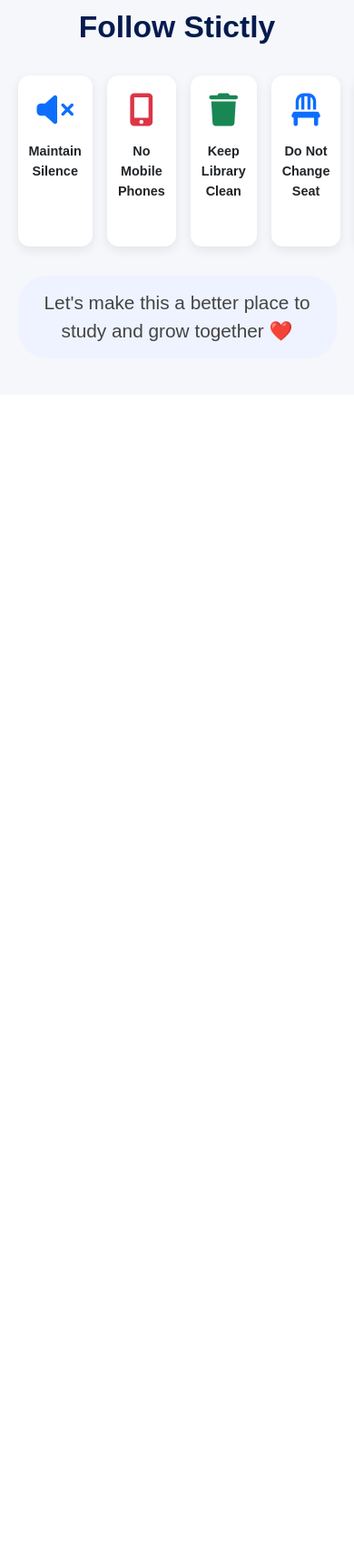
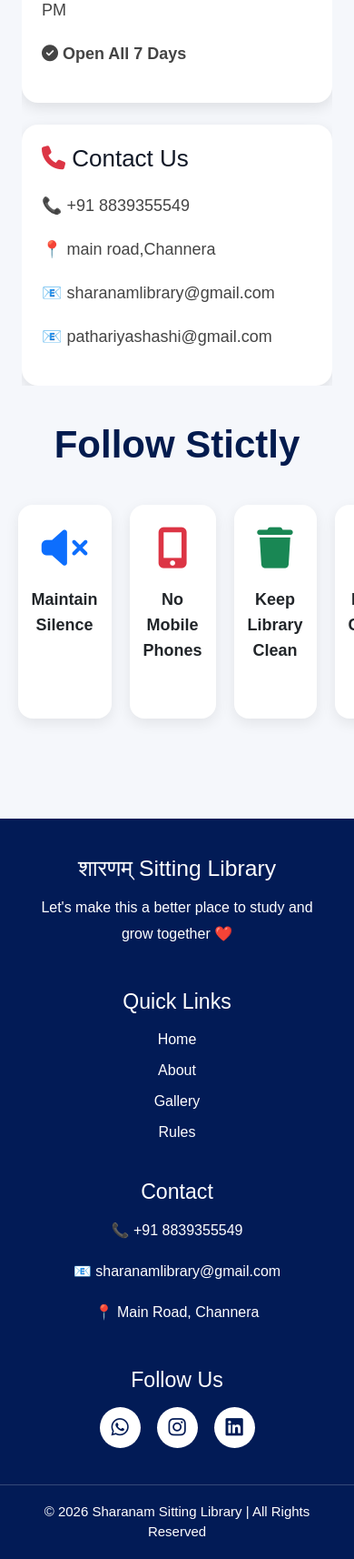
Before and after one commit to pathariyashashi/sharanam-library, a Django app: page / in a window 390 px wide. Shown: the part 1680-3394 px from the top of the page at 91% size. Before the commit the page ends 2074 px from the top, so only its background shows below. Run offline with Django 5.2, Linux system fonts and the light colour scheme.

Commit message:
responsive fix

```diff
--- a/templates/library/home.html
+++ b/templates/library/home.html
@@ -323,11 +323,6 @@
 
             border-radius:40px;
         }
-
-        html{
-    zoom:80%;
-}
-
 body{
     overflow-x:hidden;
 }
@@ -629,6 +624,126 @@ img{
 
 }
 
+.footer{
+
+    background:#021b56;
+
+    color:white;
+
+    margin-top:60px;
+
+    padding-top:40px;
+    width:100%;
+    overflow:hidden;
+}
+
+.footer-content{
+
+    display:grid;
+
+    grid-template-columns:repeat(auto-fit,minmax(220px,1fr));
+
+    gap:30px;
+
+    padding:0 8% 40px;
+}
+
+.footer h2,
+.footer h3{
+
+    margin-bottom:15px;
+}
+
+.footer p{
+
+    line-height:1.8;
+}
+
+.footer-links a{
+
+    display:block;
+
+    color:white;
+
+    text-decoration:none;
+
+    margin-bottom:10px;
+
+    transition:0.3s;
+}
+
+.footer-links a:hover{
+
+    color:#ffb400;
+}
+
+.social-icons{
+
+    display:flex;
+
+    gap:18px;
+
+    margin-top:15px;
+}
+
+.social-icons a{
+
+    width:45px;
+
+    height:45px;
+
+    background:white;
+
+    color:#021b56;
+
+    display:flex;
+
+    align-items:center;
+
+    justify-content:center;
+
+    border-radius:50%;
+
+    font-size:22px;
+
+    text-decoration:none;
+
+    transition:0.3s;
+}
+
+.social-icons a:hover{
+
+    transform:scale(1.1);
+
+    background:#ffb400;
+
+    color:black;
+}
+
+.footer-bottom{
+
+    text-align:center;
+
+    border-top:1px solid rgba(255,255,255,0.2);
+
+    padding:18px;
+
+    font-size:15px;
+}
+
+@media(max-width:768px){
+
+    .footer-content{
+
+        text-align:center;
+    }
+
+    .social-icons{
+
+        justify-content:center;
+    }
+}
+
     </style>
 
 </head>
@@ -750,9 +865,7 @@ function toggleMenu(){
             </div>
 
             <div class="col-md-6 text-center">
-
-             <img src="{% static 'images/lib.jpg' %}" >
-     <class="hero-image">
+             <img src="{% static 'images/lib.jpg' %}" class="hero-image">
             </div>
 
         </div>
@@ -961,13 +1074,87 @@ function toggleMenu(){
 
     </div>
 
-    <div class="bottom-text">
+</section>
 
-        Let's make this a better place to study and grow together ❤️
+<!-- FOOTER -->
+
+<footer class="footer">
+
+    <div class="footer-content">
+
+        <div class="footer-brand">
+
+            <h2>शारणम् Sitting Library</h2>
+
+            <p>
+                Let's make this a better place to study and grow together ❤️
+            </p>
+
+        </div>
+
+        <div class="footer-links">
+
+            <h3>Quick Links</h3>
+
+            <a href="/">Home</a>
+
+            <a href="/about/">About</a>
+
+            <a href="/gallery/">Gallery</a>
+
+            <a href="/rules/">Rules</a>
+
+        </div>
+
+        <div class="footer-contact">
+
+            <h3>Contact</h3>
+
+            <p>📞 +91 8839355549</p>
+
+            <p>📧 sharanamlibrary@gmail.com</p>
+
+            <p>📍 Main Road, Channera</p>
+
+        </div>
+
+        <div class="footer-social">
+
+            <h3>Follow Us</h3>
+
+            <div class="social-icons">
+
+                <a href="https://wa.me/918839355549" target="_blank">
+
+                    <i class="fab fa-whatsapp"></i>
+
+                </a>
+
+                <a href="https://instagram.com/" target="_blank">
+
+                    <i class="fab fa-instagram"></i>
+
+                </a>
+
+                <a href="https://linkedin.com/" target="_blank">
+
+                    <i class="fab fa-linkedin"></i>
+
+                </a>
+
+            </div>
+
+        </div>
 
     </div>
 
-</section>
+    <div class="footer-bottom">
+
+        © 2026 Sharanam Sitting Library | All Rights Reserved
+
+    </div>
+
+</footer>
 
 </body>
 </html>
```
Also changed, not shown: templates/library/dashboard.html (+71 -0 lines).
